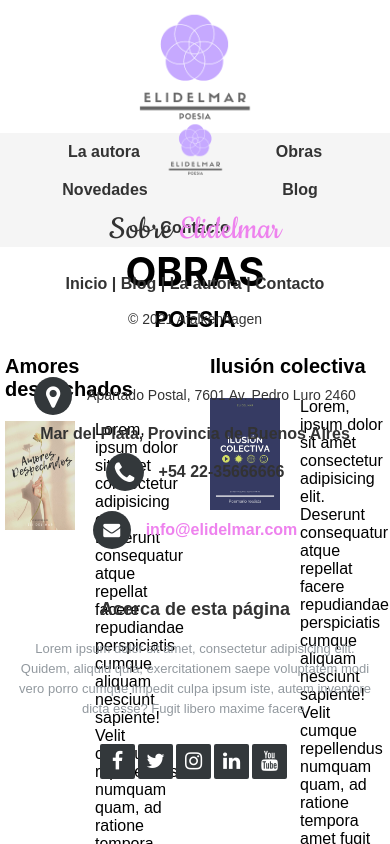
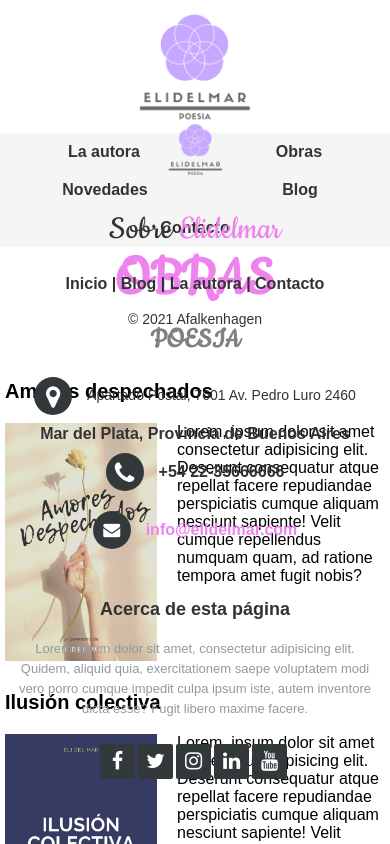
Before and after one commit to Afalkenhagen/elidelmartp2, an Angular app: page /obras in a window 390 px wide. Shown: the top 844 px of the page. Built offline with nearby package versions, Linux system fonts and the light colour scheme.

Commit message:
feat: trabajo responsive en article y obras

```diff
--- a/src/app/components/article/article.component.scss
+++ b/src/app/components/article/article.component.scss
@@ -54,3 +54,17 @@ section{
 .center {
     text-align: center;
 }
+
+@media (max-width: 800px){
+    .section{
+        flex-wrap: wrap;
+    }
+
+}
+
+@media (max-width: 400px){
+    .section{
+        flex-direction: column;
+    }
+
+}
--- a/src/app/pages/obras/obras.component.scss
+++ b/src/app/pages/obras/obras.component.scss
@@ -1,23 +1,25 @@
-.obras{
-    font-family: BlinkMacSystemFont, 'Segoe UI', Roboto, Oxygen, Ubuntu, Cantarell, 'Open Sans', 'Helvetica Neue', sans-serif;
-    text-align: center;
-    font-weight: bold;
-    font-size: 40px;
-}
-.poesia,
-.aforismos {
-    font-size: 22px;
-    margin-top: 10px;
-}
-
 /*
     -------------------------------------
                   OBRAS
     -------------------------------------
 */
+
+.obras{
+    font: normal 60px "Cookie", cursive ;
+    text-align: center;
+    font-weight: bold;
+    color: violet;
+}
+.poesia,
+.aforismos {
+    font-size: 30px;
+    margin-top: 10px;
+    color: gray;
+}
+
 .libros,
 .libros-aforismos {
-    background-color: white;
+    background-color: var(--white);
     display: grid;
     grid-template-columns: repeat(2, 1fr);
     gap: 30px;
@@ -36,3 +38,11 @@
     margin-right: 20px;
     max-width: 40%;
 }
+
+@media (max-width: 400px){
+    .libros,
+    .libros-aforismos{
+        grid-template-columns: 1fr;
+    }
+
+}
```
